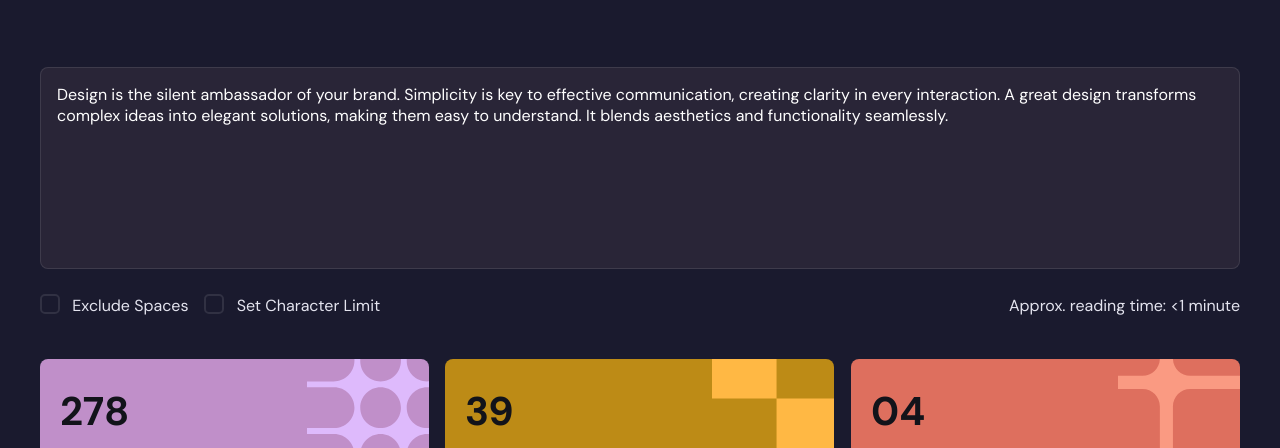
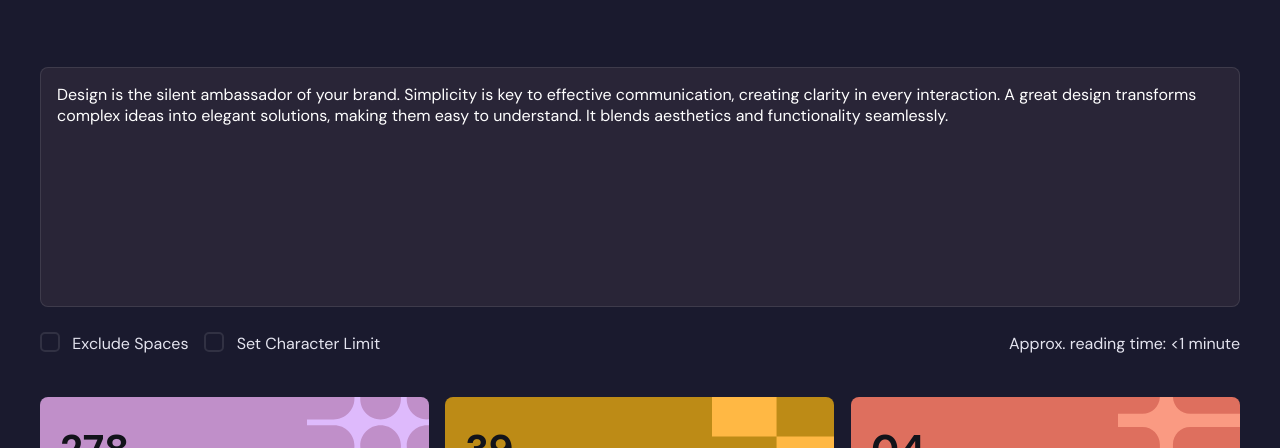
Before and after one commit to emanndev/Lab-1, a plain HTML site: page index.html in a window 1280 px wide. Shown: the part 325-773 px from the top of the page. Drawn offline with Linux system fonts and the light colour scheme; a script that the page names is missing.

Commit message:
Styles Correction

```diff
--- a/index.html
+++ b/index.html
@@ -23,13 +23,13 @@
     <main class="main-content">
       <section class="text-input-section">
         <form id="textForm">
-          <textarea name="text" id="textInput" rows="8" placeholder="Type your text here...">Design is the silent ambassador of your brand. Simplicity is key to effective communication, creating clarity in every interaction. A great design transforms complex ideas into elegant solutions, making them easy to understand. It blends aesthetics and functionality seamlessly.</textarea>
+          <textarea name="text" id="textInput" placeholder="Type your text here...">Design is the silent ambassador of your brand. Simplicity is key to effective communication, creating clarity in every interaction. A great design transforms complex ideas into elegant solutions, making them easy to understand. It blends aesthetics and functionality seamlessly.</textarea>
 
           <div class="options">
             <div class="option">
               <div>
                 <input type="checkbox" name="excludeSpaces" id="excludeSpaces">
-                <span class="spaces-text">Exclude Spaces</span>
+                <label for="excludeSpaces" class="spaces-text">Exclude Spaces</label>
               </div>
                <div>
                 <input type="checkbox" name="charLimit" id="charLimit">
--- a/style.css
+++ b/style.css
@@ -143,9 +143,10 @@
     color: var(--text-color);
     font-size: 1rem;
     resize: vertical;
-    min-height: 10rem;
+    min-height: 15rem;
+
     margin-bottom: 1rem;
-    overflow: hidden;
+    overflow-y: auto;
     resize: none;
     cursor: pointer;
     transition: all 0.3s ease;
```
